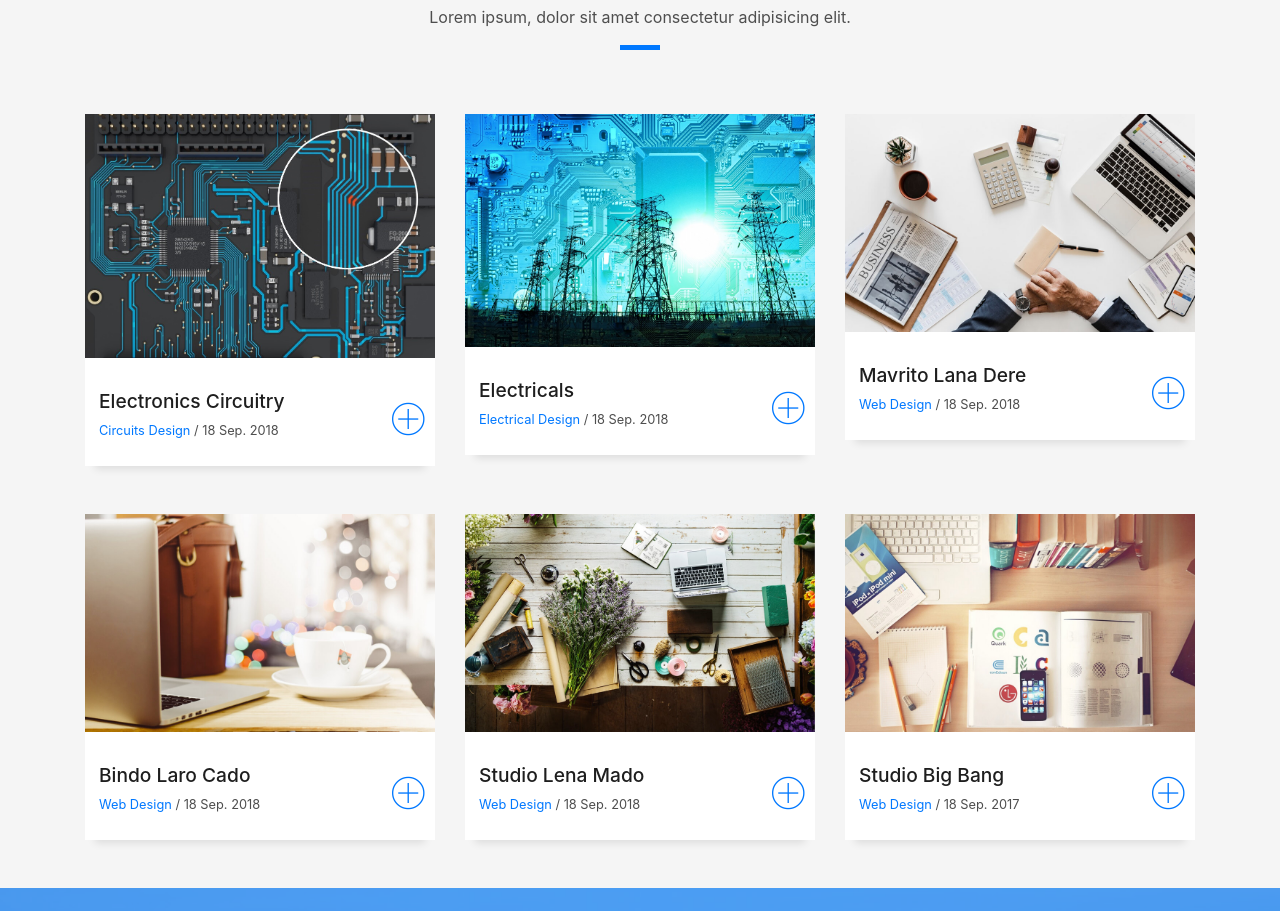
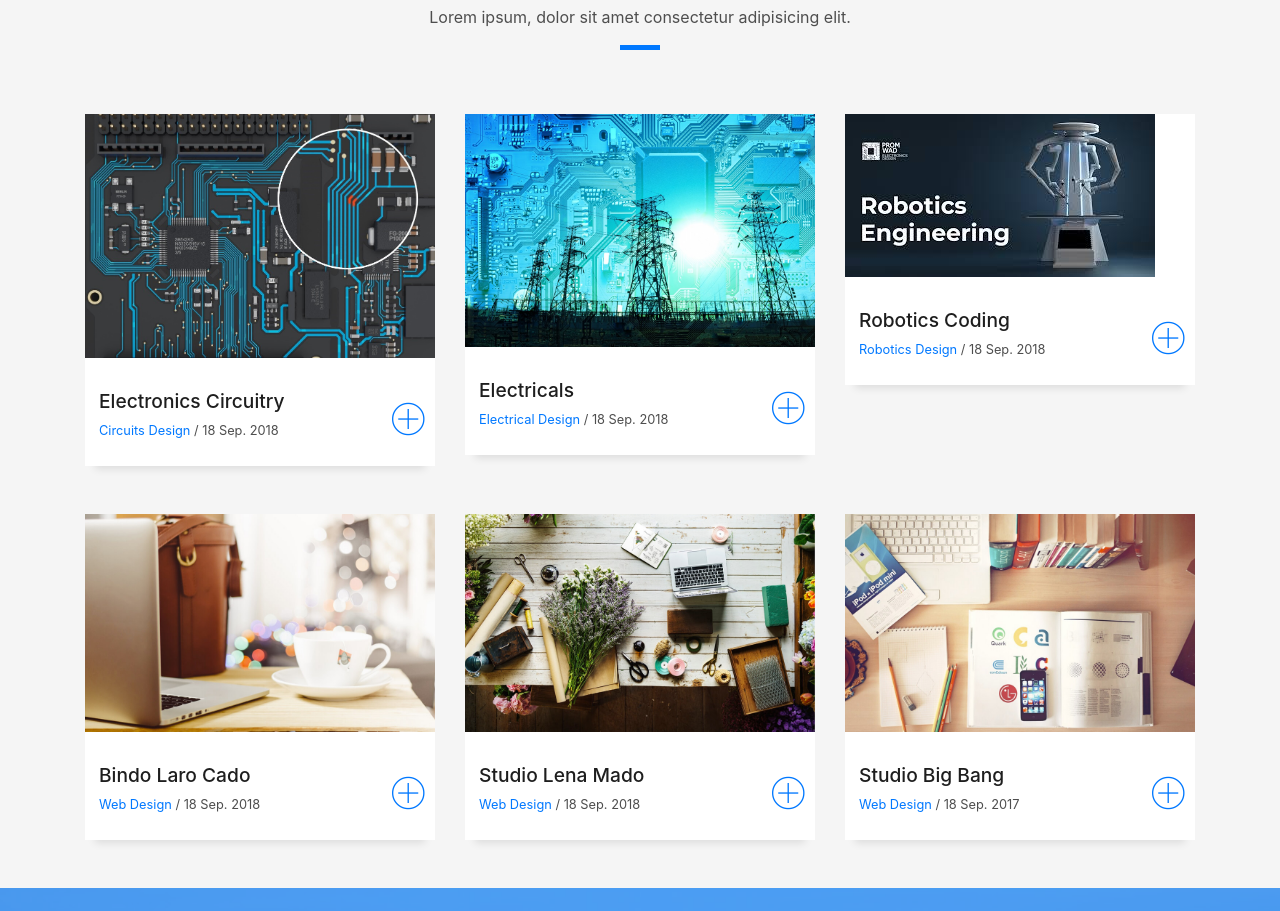
Before and after one commit to 9383748564535/quashie.github.io, a plain HTML site: page index.html in a window 1280 px wide. Shown: the part 4178-5089 px from the top of the page. Drawn offline with Linux system fonts and the light colour scheme; files whose address does not match are found by name.

Commit message:
Update index.html

```diff
--- a/index.html
+++ b/index.html
@@ -405,16 +405,16 @@
         </div>
         <div class="col-md-4">
           <div class="work-box">
-            <a href="img/work-3.jpg" data-lightbox="gallery-mf">
+            <a href="img/robotics.jfif" data-lightbox="gallery-mf">
               <div class="work-img">
-                <img src="img/work-3.jpg" alt="" class="img-fluid">
+                <img src="img/robotics.jfif" alt="" class="img-fluid">
               </div>
               <div class="work-content">
                 <div class="row">
                   <div class="col-sm-8">
-                    <h2 class="w-title">Mavrito Lana Dere</h2>
+                    <h2 class="w-title">Robotics Coding</h2>
                     <div class="w-more">
-                      <span class="w-ctegory">Web Design</span> / <span class="w-date">18 Sep. 2018</span>
+                      <span class="w-ctegory">Robotics Design</span> / <span class="w-date">18 Sep. 2018</span>
                     </div>
                   </div>
                   <div class="col-sm-4">
```
